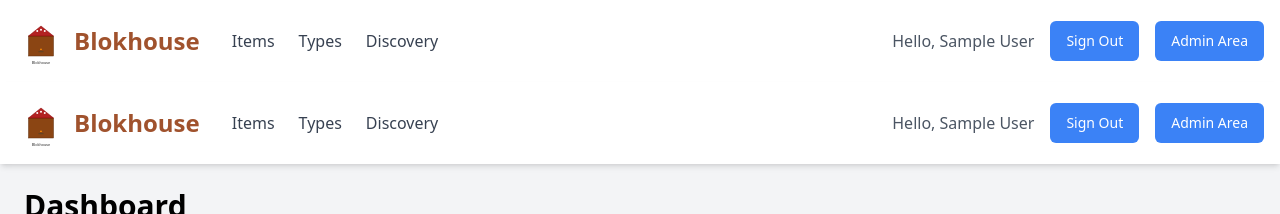
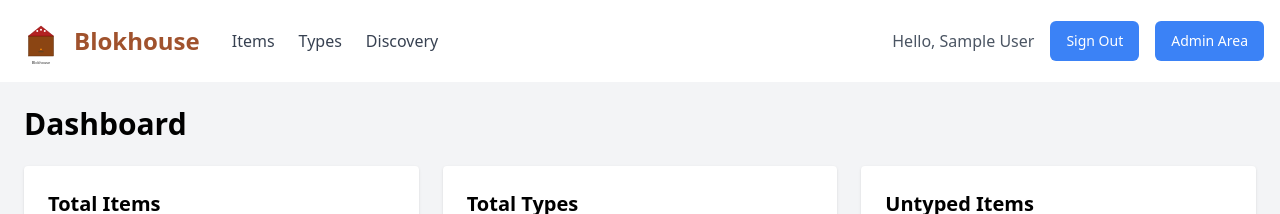
Before and after one commit to d4sw4r/blokhouse, a Next.js app: page / in a window 1280 px wide. Shown: the top 214 px of the page. Built offline with nearby package versions, Linux system fonts and the light colour scheme; no server answers; the database is empty; sample sign-in values are in the browser's storage.

Commit message:
fix dashboard session

```diff
--- a/app/page.tsx
+++ b/app/page.tsx
@@ -1,7 +1,8 @@
 "use client";
 
 import { useState, useEffect } from "react";
-import Navbar from "@/components/Navbar";
+import { redirect } from "next/navigation";
+import { useSession } from "next-auth/react";
 
 interface DashboardType {
   totalItems: number;
@@ -17,6 +18,7 @@ interface DashboardType {
 export default function Dashboard() {
   const [dashboard, setDashboard] = useState<DashboardType | null>(null);
   const [loading, setLoading] = useState(true);
+  const { data: session, status } = useSession();
 
   useEffect(() => {
     const fetchDashboard = async () => {
@@ -36,13 +38,14 @@ export default function Dashboard() {
     fetchDashboard();
   }, []);
 
+  if (!session)
+    redirect("/signin")
   if (loading || dashboard === null) {
     return <p className="p-6">Loading dashboard...</p>;
   }
 
   return (
     <div className="min-h-screen bg-gray-100">
-      <Navbar />
       <main className="max-w-7xl mx-auto p-6">
         <h1 className="text-3xl font-bold mb-6">Dashboard</h1>
         <div className="grid grid-cols-1 md:grid-cols-3 gap-6">
```
